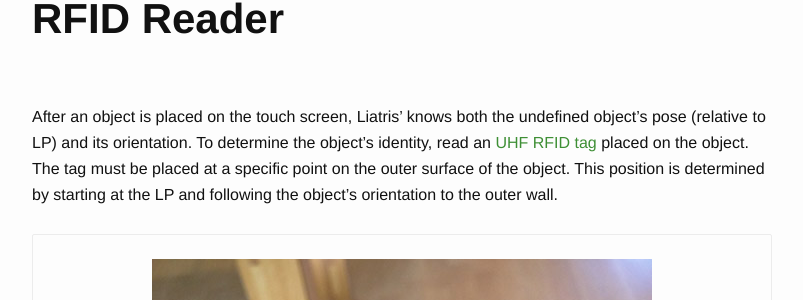
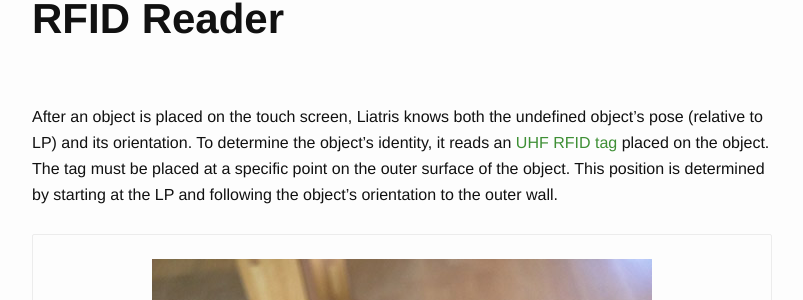
Before and after one commit to markwsilliman/liatris-org, a Jekyll site: the page built from _posts/2015-06-19-8.markdown, in a window 1280 px wide and 900 px high. Shown: the part 185-485 px from the top of the window, without its empty margins (238-1041 px from the left). Built offline with Jekyll 4.4.1, drawn with Linux system fonts in a browser that asks for light colours; nearby versions of some CDN libraries.

Commit message:
Update 2015-06-19-8.markdown
edit

```diff
--- a/_posts/2015-06-19-8.markdown
+++ b/_posts/2015-06-19-8.markdown
@@ -5,7 +5,7 @@ date:   2015-02-01 13:46:13
 answerrostag: "test_kinect"
 ---
 
-After an object is placed on the touch screen, Liatris' knows both the undefined object's pose (relative to LP) and its orientation. To determine the object’s identity, read an [UHF RFID tag](https://en.wikipedia.org/wiki/Radio-frequency_identification#Frequencies) placed on the object. The tag must be placed at a specific point on the outer surface of the object. This position is determined by starting at the LP and following the object's orientation to the outer wall.
+After an object is placed on the touch screen, Liatris knows both the undefined object's pose (relative to LP) and its orientation. To determine the object’s identity, it reads an [UHF RFID tag](https://en.wikipedia.org/wiki/Radio-frequency_identification#Frequencies) placed on the object. The tag must be placed at a specific point on the outer surface of the object. This position is determined by starting at the LP and following the object's orientation to the outer wall.
 
 {% include image.html img="/assets/lptorfid.jpg" title="RFID tag's location relative to LP" %}
 
```
